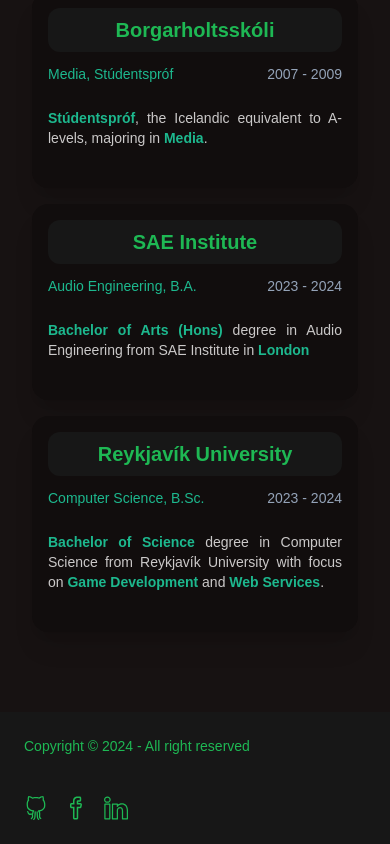
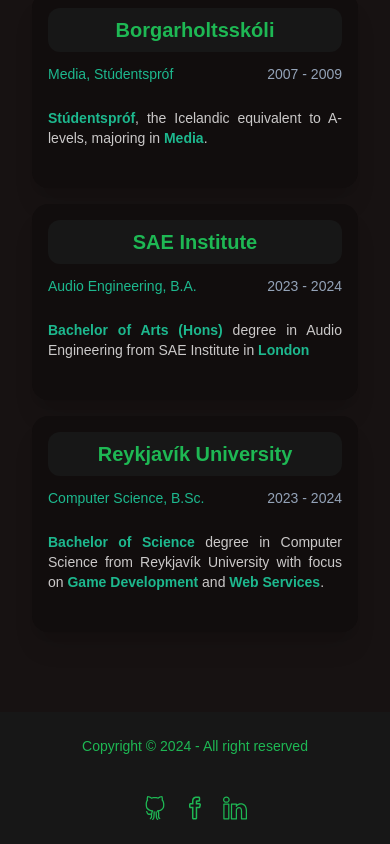
Before and after one commit to Palli-Moon/portfolio, a Next.js app: page / in a window 390 px wide. Shown: the part 2898-3742 px from the top of the page. Built offline with nearby package versions, Linux system fonts and the light colour scheme.

Commit message:
Fix footer responsiveness

```diff
--- a/src/components/ui/footer.tsx
+++ b/src/components/ui/footer.tsx
@@ -5,10 +5,10 @@
 
   return (
     <footer className='footer bg-neutral-900  items-center p-6 text-primary'>
-      <aside className='grid-flow-col items-center'>
+      <aside className='grid-flow-col items-center justify-self-center md:justify-self-start'>
         <p>Copyright © {new Date().getFullYear()} - All right reserved</p>
       </aside>
-      <nav className='grid-flow-col gap-4 md:place-self-center md:justify-self-end'>
+      <nav className='grid-flow-col gap-4 justify-self-center md:place-self-center md:justify-self-end'>
         <a href='https://github.com/Palli-Moon'>
           <SlSocialGithub size={size} />
         </a>
```
